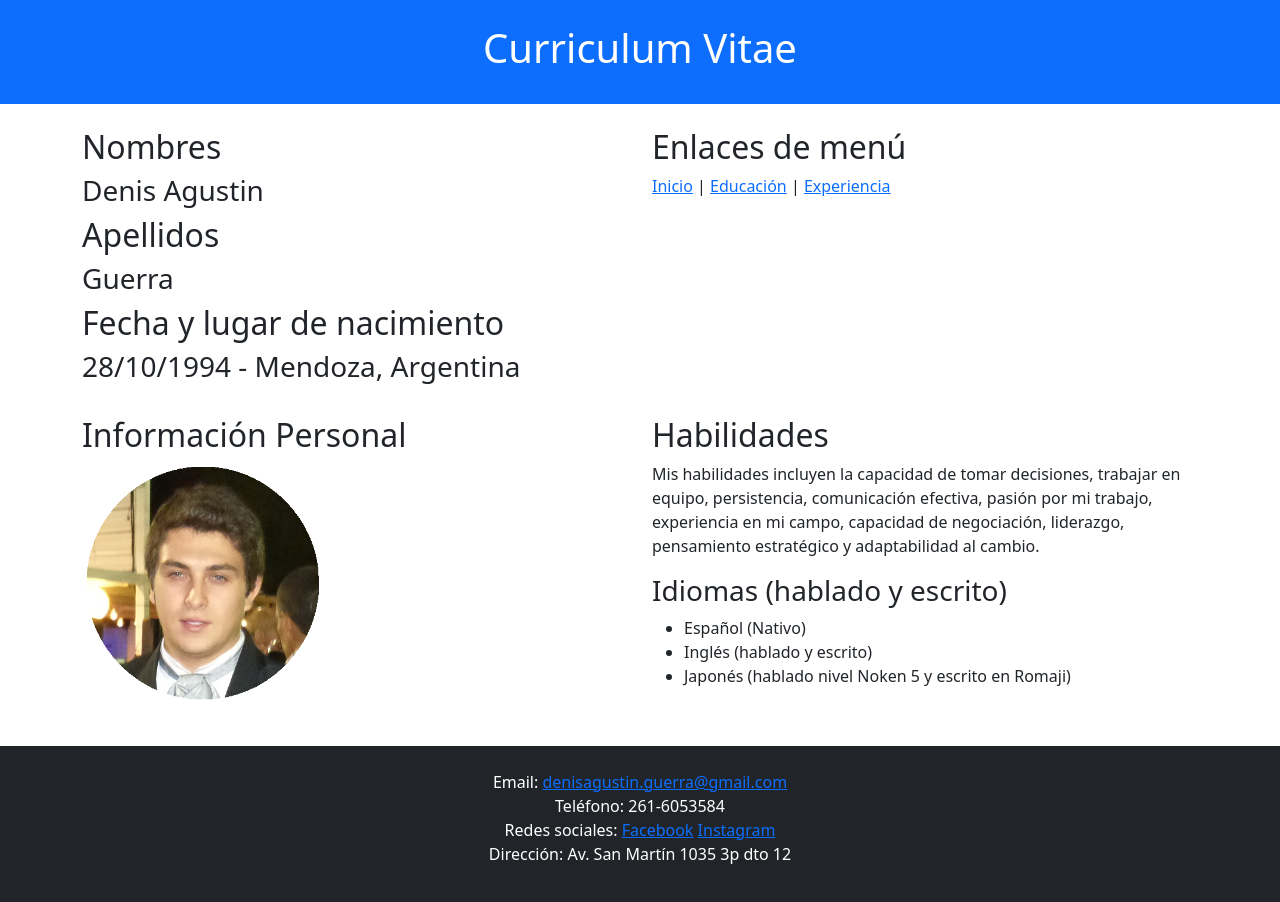
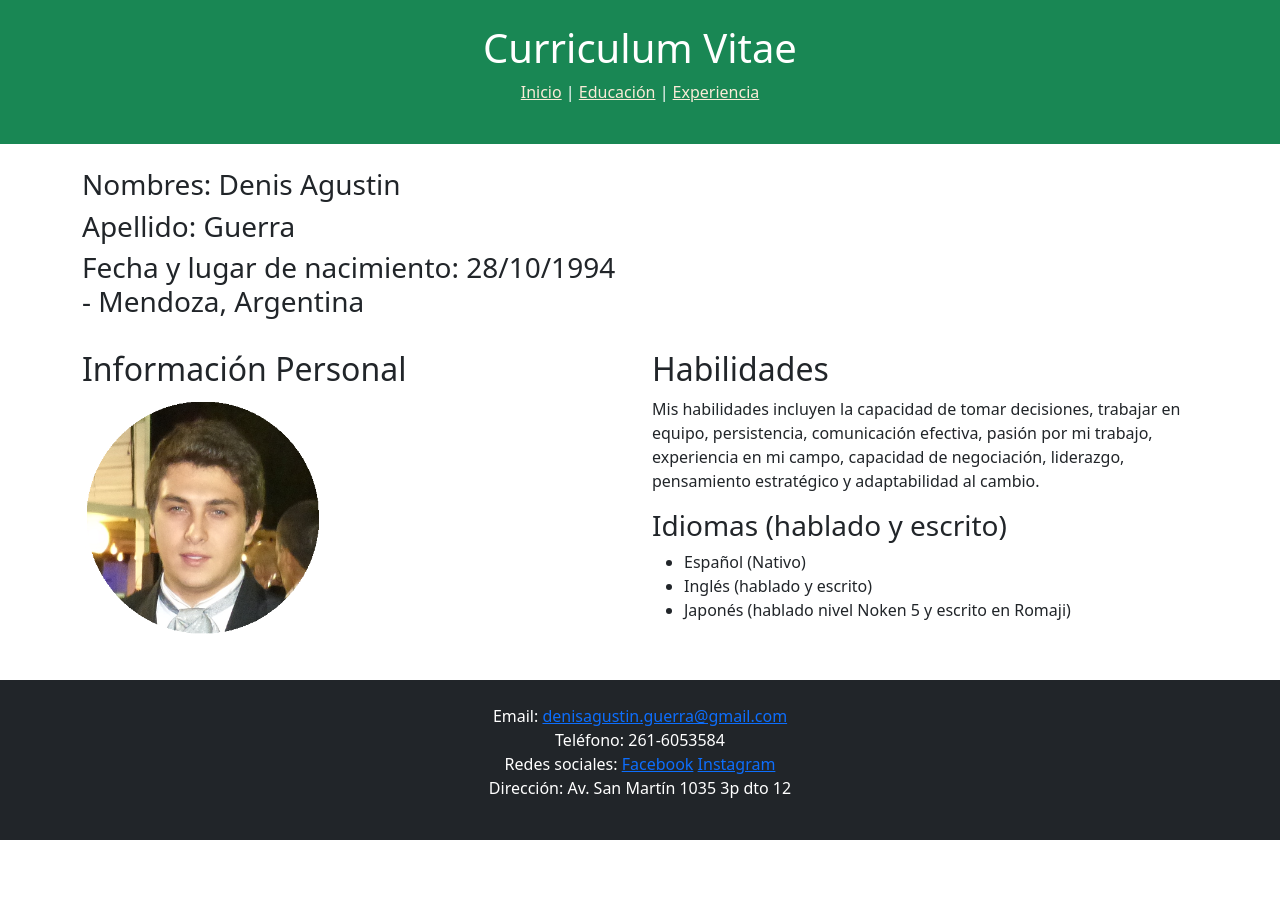
Before and after one commit to Denis-Agustin-Guerra/Curriculum-Vitae, a plain HTML site: page index.html in a window 1280 px wide. After the commit the page ends 840 px from the top, so only its background shows below. Drawn offline with nearby package versions, Linux system fonts and the light colour scheme; a script that the page names is missing.

Commit message:
update index

```diff
--- a/index.html
+++ b/index.html
@@ -8,28 +8,22 @@
     <title>Curriculum Vitae</title>
   </head>
   <body>
-    <header class="bg-primary text-white text-center py-4">
+    <header class="bg-success text-white text-center py-4">
         <h1>Curriculum Vitae</h1>
+        <nav>
+            <p>
+                <a style="color: antiquewhite;" href="index.html">Inicio</a> |
+                <a style="color: antiquewhite;" href="html/educacion.html">Educación</a> |
+                <a style="color: antiquewhite;" href="html/experiencia.html">Experiencia</a>
+            </p>
+        </nav>
     </header>
     <section id="Inicio" class="container mt-4">
         <div class="row">
             <div class="col-md-6">
-                <h2>Nombres</h2>
-                <h3>Denis Agustin</h3>
-                <h2>Apellidos</h2>
-                <h3>Guerra</h3>
-                <h2>Fecha y lugar de nacimiento</h2>
-                <h3>28/10/1994 - Mendoza, Argentina</h3>
-            </div>
-            <div class="col-md-6">
-                <h2>Enlaces de menú</h2>
-                <nav>
-                    <p>
-                        <a href="index.html">Inicio</a> |
-                        <a href="html/educacion.html">Educación</a> |
-                        <a href="html/experiencia.html">Experiencia</a>
-                    </p>
-                </nav>
+                <h3>Nombres: Denis Agustin</h3>
+                <h3>Apellido: Guerra</h3>
+                <h3>Fecha y lugar de nacimiento: 28/10/1994 - Mendoza, Argentina</h3>
             </div>
         </div>
         <div class="row mt-4">
```
